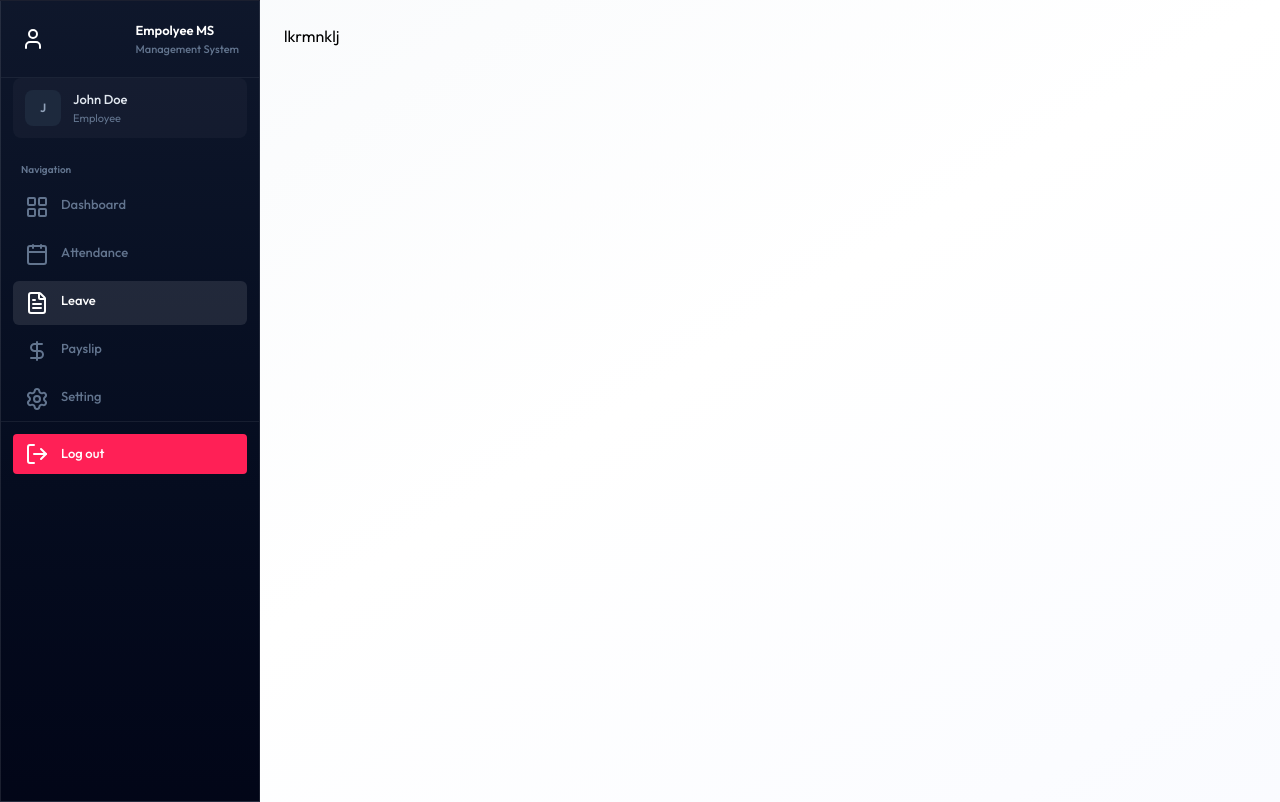
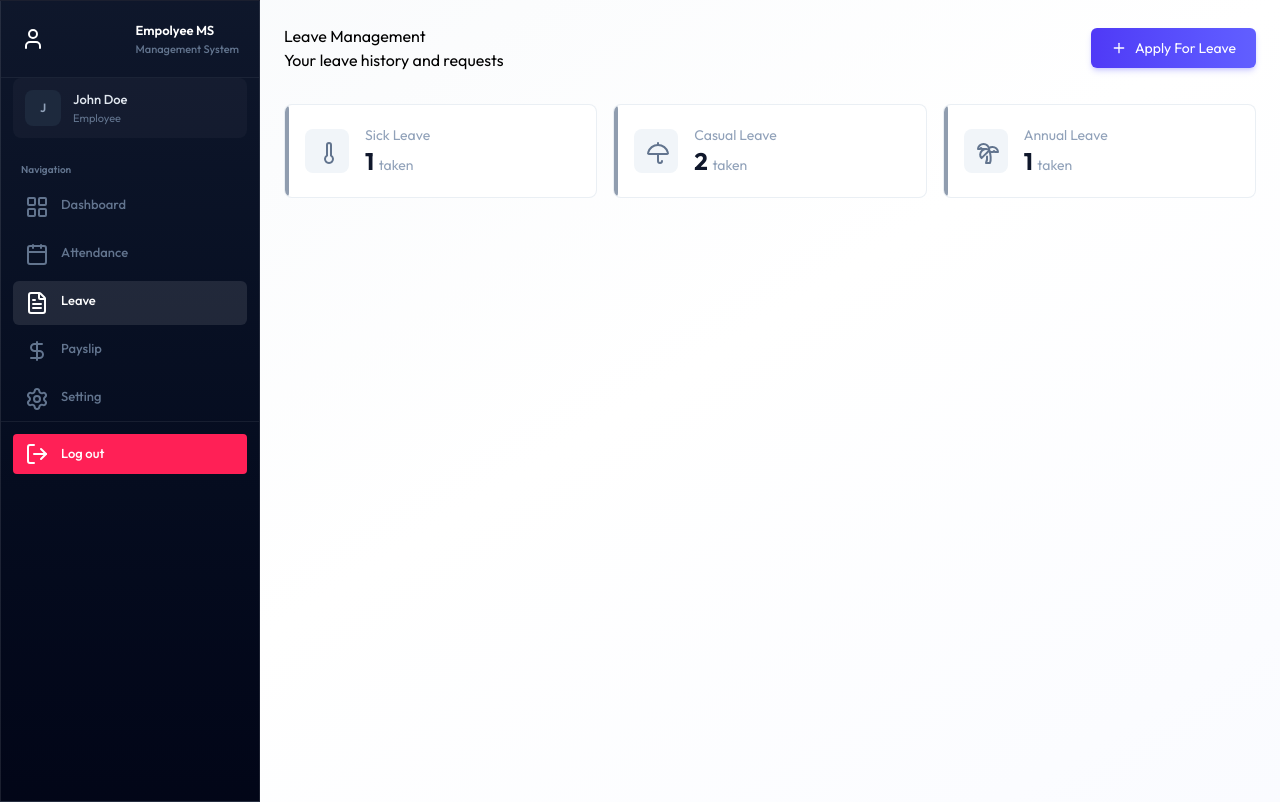
Before and after one commit to Eslam0Mohamed/EMS, a React (Vite) app in the folder client/: page /leave in a window 1280 px wide. Built offline with nearby package versions, Linux system fonts and the light colour scheme; the HTML template or start-up script is replaced by a standard one.

Commit message:
adding leave statistics

```diff
--- a/client/src/components/Loading.jsx
+++ b/client/src/components/Loading.jsx
@@ -2,8 +2,8 @@ import React from 'react'
 
 const Loading = () => {
     return (
-        <div className='flex flex-col gsp-8  justify-center items-center h-screen'>
-            <div className='animate-spin size-10    rounded-full border-2 border-indigo-600 border-t-trsnsparent'>
+        <div className='flex flex-col gap-8 justify-center items-center h-screen'>
+            <div className='animate-spin size-10 rounded-full border-3 border-indigo-600 border-t-transparent'>
             </div>
             <p className='text-md'>Loading</p>
         </div>
--- a/client/src/pages/Leave.jsx
+++ b/client/src/pages/Leave.jsx
@@ -1,9 +1,74 @@
-import React from 'react'
+import React, { useCallback, useEffect, useState } from 'react'
+import { dummyLeaveData } from '../assets/assets'
+import Loading from '../components/Loading'
+import { UmbrellaIcon, PalmtreeIcon, ThermometerIcon, Plus } from "lucide-react"
+const Leave = () => {
+  // 4.29
+  const [leave, setLeave] = useState([])
+  const [loading, setLoading] = useState(true)
+  const [showModal, setShowModal] = useState(false)
+  const [isDeleted, setIsDeleted] = useState(false)
+  const isAdmin = false
+  const fetchLeave = useCallback(async () => {
+    setLeave(dummyLeaveData)
+    setTimeout(() => {
+      setLoading(false)
+    }, 1000)
+  }, [])
 
-const Leave = () => {
+  useEffect(() => {
+    fetchLeave()
+  }, [fetchLeave])
+
+  if (loading) {
+    return <Loading />
+  }
+
+  const approvedLeaves = leave.filter((l) => { return l.type === "APPROVED" })
+  const sickCount = leave.filter((l) => { return l.type === "SICK" }).length
+  const casualCount = leave.filter((l) => { return l.type === "CASUAL" }).length
+  const annualCount = leave.filter((l) => { return l.type === "ANNUAL" }).length
+
+
+  const leaveStats = [
+    { label: "Sick Leave", value: sickCount, icon: <ThermometerIcon /> },
+    { label: "Casual Leave", value: casualCount, icon: <UmbrellaIcon /> },
+    { label: "Annual Leave", value: sickCount, icon: <PalmtreeIcon /> },]
   return (
-    <div>
-      lkrmnklj
+
+    <div className='animate-fade-in'>
+      <div className='flex flex-col sm:flex-row justify-between items-start gap-4 mb-8 sm:items-center '>
+        <div>
+          <h1 className=''>Leave Management</h1>
+          <p className=''>{isAdmin ? "Manage leave application" : "Your leave history and requests"}</p>
+        </div>
+        {
+          !isAdmin && !isDeleted &&
+          <button onClick={()=>{setShowModal(true)}} className='cursor-pointer w-full sm:w-auto flex items-center gap-2 btn-primary justify-center'>
+            <Plus className='size-4 '/> Apply For Leave
+          </button>
+        }
+      </div>
+      {!isAdmin
+     &&  <div className='grid grid-cols-1 sm:grid-cols-2 lg:grid-cols-3 gap-4 mb-8'>
+{
+  leaveStats.map((l)=>{
+    return <div key={l.label} className='card card-hover overflow-x-hidden group relative gap-4 p-5 flex items-center'>
+      <div className='absolute top-0 left-0  bottom-0 w-1 rounded-r-full bg-slate-500/70 group-hover:bg-indigo-500/70'/>
+      <div className='p-3 bg-slate-100 rounded-lg group-hover:bg-indigo-100 transition-colors duration-200 '>
+        <div className='text-slate-500 size-5 transition-colors duraation-200 group-hover:text-indigo-500'>
+{l.icon}
+        </div>
+      </div>
+      <div>
+        <p className='text-sm text-slate-400'>{l.label}</p>
+        <p className='text-2xl font-bold text-slate-900 '>{l.value} <span className='font-normal text-sm text-slate-400'>taken</span></p>
+      </div>
+    </div>
+  })
+}
+      </div>
+      }
     </div>
   )
 }
```
